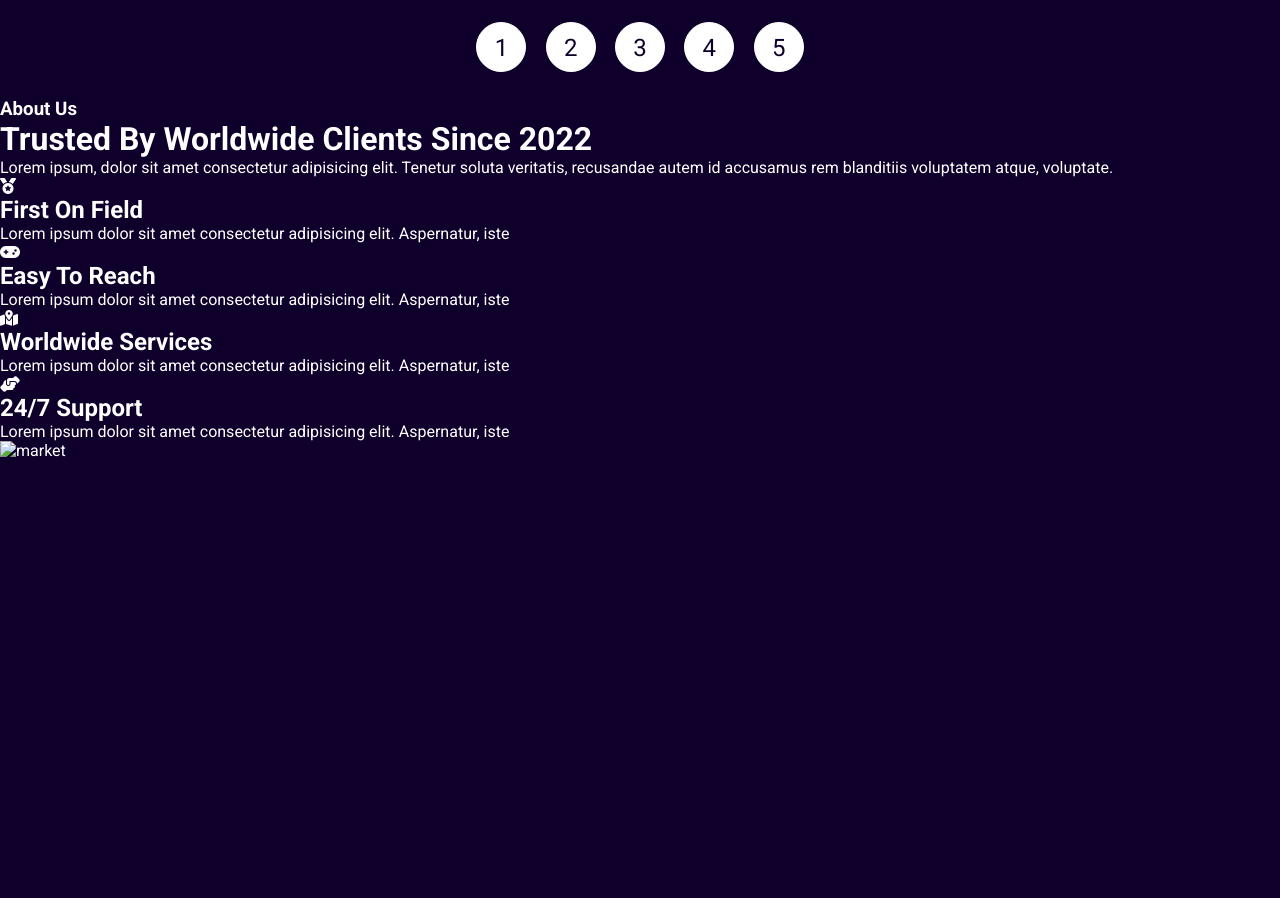
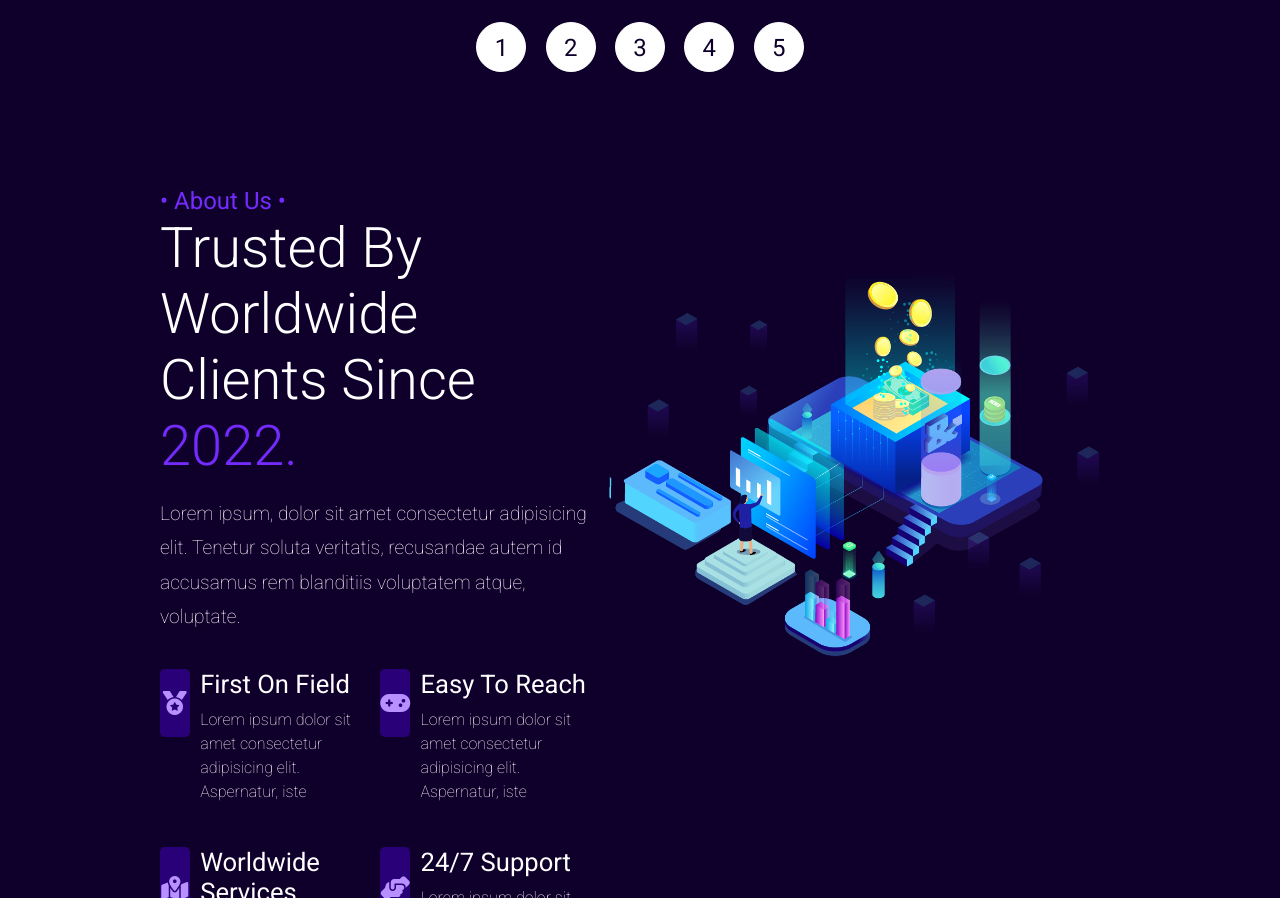
Before and after one commit to Cepako/Cryptocurrency-Website, a website built with webpack: page src/templates/template.html in a window 1280 px wide. Shown: the part 980-1878 px from the top of the page. Before the commit the page ends 1440 px from the top, so only its background shows below. Built offline with nearby package versions, Linux system fonts and the light colour scheme; no server answers; files whose address does not match are found by name.

Commit message:
add about-us styles

```diff
--- /dev/null
+++ b/src/sass/_about-us.scss
@@ -0,0 +1,83 @@
+.about-us {
+  height: 100vh;
+  width: 75%;
+  margin: 0 auto;
+  padding-top: 7%;
+  display: flex;
+  overflow: hidden;
+  .info {
+    width: 45%;
+    &__name {
+      color: lighten($main-color, 50%);
+      font-size: 1.5em;
+      font-weight: 400;
+    }
+    &__title {
+      margin-bottom: 4%;
+      font-size: 3.5em;
+      font-weight: 300;
+      span {
+        color: lighten($main-color, 50%);
+      }
+    }
+    &__text {
+      line-height: 180%;
+      font-size: 1.2em;
+      margin-bottom: 8%;
+      font-weight: 100;
+    }
+    &__container {
+      display: flex;
+      flex-wrap: wrap;
+      justify-content: space-between;
+      &__element {
+        display: flex;
+        width: 49%;
+        margin-bottom: 10%;
+        .icon {
+          position: relative;
+          width: 40%;
+          height: 50%;
+          margin-right: 5%;
+          background-color: lighten($main-color, 15%);
+          border-radius: 5px;
+          transition: 0.3s linear;
+          i {
+            position: absolute;
+            top: 50%;
+            left: 50%;
+            transform: translate(-50%, -50%);
+            font-size: 1.5em;
+            color: lighten($main-color, 70%);
+            transition: 0.2s linear;
+          }
+        }
+        .description {
+          h2 {
+            font-size: 1.6em;
+            font-weight: 400;
+            margin-bottom: 5%;
+          }
+          p {
+            font-weight: 100;
+            line-height: 150%;
+          }
+        }
+        &:hover .icon {
+          transform: translateY(-10px);
+          background-color: lighten($main-color, 50%);
+        }
+        &:hover i {
+          color: lighten($main-color, 100%);
+        }
+      }
+    }
+  }
+  .image {
+    width: 55%;
+
+    img {
+      width: 100%;
+    }
+  }
+}
--- a/src/sass/_market.scss
+++ b/src/sass/_market.scss
@@ -92,12 +92,12 @@
 
       &:hover {
         color: white;
-        background-color: #541899;
+        background-color: darken(#541899, 10%);
       }
     }
     .chosen {
       color: white;
-      background-color: darken(#541899, 5%);
+      background-color: darken(#541899, 10%);
       -webkit-box-shadow: 0px 0px 8px white;
       -moz-box-shadow: 0px 0px 8px white;
       box-shadow: 0px 0px 8px white;
--- a/src/sass/index.scss
+++ b/src/sass/index.scss
@@ -6,3 +6,4 @@
 @import 'menu';
 @import 'welcome';
 @import 'market';
+@import 'about-us';
--- a/src/templates/template.html
+++ b/src/templates/template.html
@@ -82,9 +82,9 @@
     </div>
     <div id="about-us" class="about-us">
       <div class="info">
-        <h3 class="info__name">About Us</h3>
+        <h3 class="info__name">&#x2022 About Us &#x2022</h3>
         <h1 class="info__title">
-          Trusted By Worldwide Clients Since <span>2022</span>
+          Trusted By Worldwide Clients Since <span>2022.</span>
         </h1>
         <p class="info__text">
           Lorem ipsum, dolor sit amet consectetur adipisicing elit. Tenetur
```
Also changed, not shown: src/assets/images/about-us.png (added).
